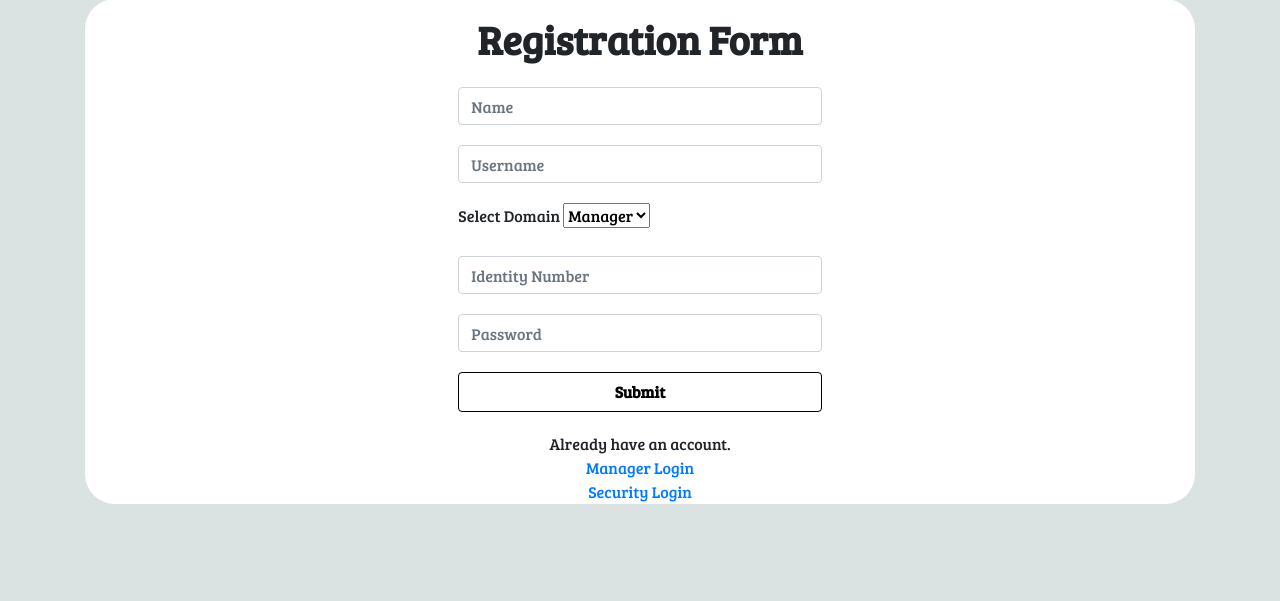
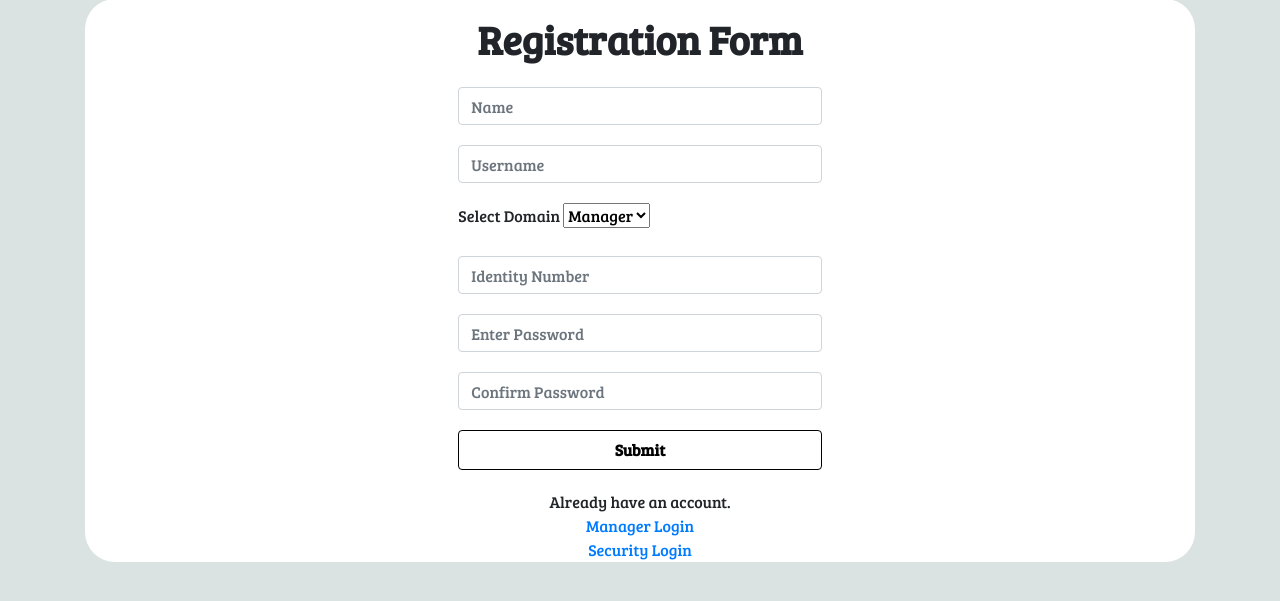
Before and after one commit to HumbleFool02/WT-Project, a Flask app: page /registration in a window 1280 px wide. Shown: the part 105-706 px from the top of the page. Run offline with Flask 2, Linux system fonts and the light colour scheme; some libraries are stand-ins or nearby versions.

Commit message:
Confirm Password

```diff
--- a/main.py
+++ b/main.py
@@ -1,4 +1,4 @@
-from flask import Flask, render_template , redirect,url_for, session, logging, request
+from flask import Flask, render_template , redirect,url_for, session, logging, request, flash
 # from flask_login import UserMixin, login_user, LoginManager, login_required, logout_user, current_user
 from flask_sqlalchemy import SQLAlchemy
 from sqlalchemy import false
@@ -23,6 +23,7 @@ class Manager(db.Model):
     idno = db.Column(db.String(120), unique=True, nullable=False)
     pword = db.Column(db.String(120), unique=False, nullable=False)
 
+
 class Security(db.Model):
     id = db.Column(db.Integer, primary_key=True)
     name = db.Column(db.String(120), unique=False, nullable=False)
@@ -30,6 +31,7 @@ class Security(db.Model):
     domain = db.Column(db.String(120), unique=False, nullable=False)
     idno = db.Column(db.String(120), unique=True, nullable=False)
     pword = db.Column(db.String(120), unique=False, nullable=False)
+
 
 @app.route("/")
 def home():
@@ -47,8 +49,7 @@ def managerLogin():
     else:
         username = request.form.get('username')
         pword = request.form.get('pword')
-        print(username)
-        print(pword)
+
         try:
             data = Manager.query.filter_by(username=username, pword=pword).first()
             if data is not None:
@@ -102,14 +103,18 @@ def registration():
         domain = request.form.get('domain')
         idno = request.form.get('idno')
         pword = request.form.get('pword')
-        if domain == "Manager":
-            entry = Manager(name=name, username = username , domain = domain ,idno = idno, pword = pword)
-            db.session.add(entry)
-            db.session.commit()
-        else:
-            entry = Security(name=name, username = username , domain = domain ,idno = idno, pword = pword)
-            db.session.add(entry)
-            db.session.commit()
+        cpword = request.form.get('cpword')
+        if pword == cpword :
+            if domain == "Manager":
+                entry = Manager(name=name, username = username , domain = domain ,idno = idno, pword = pword)
+                db.session.add(entry)
+                db.session.commit()
+            else:
+                entry = Security(name=name, username = username , domain = domain ,idno = idno, pword = pword)
+                db.session.add(entry)
+                db.session.commit()
+        else :
+            flash("Password does not match")
 
     return render_template('registration.html')
 
--- a/templates/registration.html
+++ b/templates/registration.html
@@ -72,7 +72,12 @@
             </div>
             <div class="form-row">
               <div class="col-lg-4 col-4">
-                <input type="password" placeholder="Password" name="pword" value="" class="form-control" my-3 p-3>
+                <input type="password" placeholder="Enter Password" name="pword" value="" class="form-control" my-3 p-3>
+              </div>
+            </div>
+            <div class="form-row">
+              <div class="col-lg-4 col-4">
+                <input type="password" placeholder="Confirm Password" name="cpword" value="" class="form-control" my-3 p-3>
               </div>
             </div>
             <div class="form-row">
```
